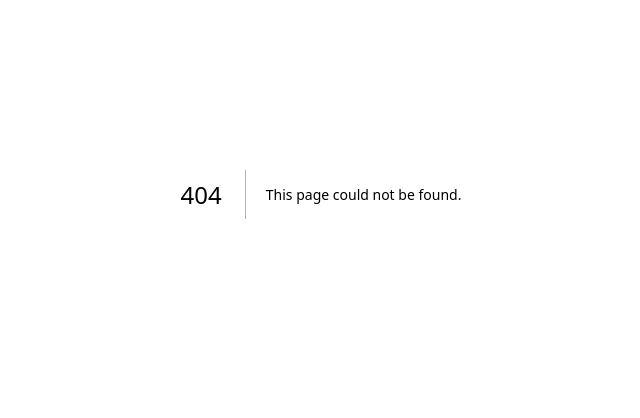
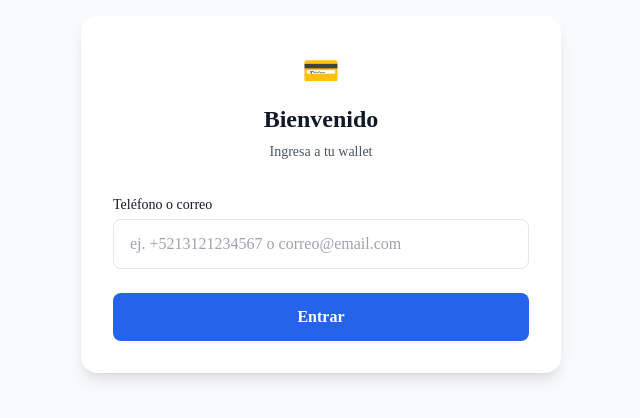
Before and after one commit to JorgeAsMoreno/wallet-app, a Next.js app: page /login in a window 1280 px wide. Before the commit this address had no page. Shown: the part 206-624 px from the top of the page, without its empty margins (319-959 px from the left). Built offline with nearby package versions, Linux system fonts and the light colour scheme.

Commit message:
feat: add login page with form validation and session handling

```diff
--- /dev/null
+++ b/src/app/(auth)/login/page.module.scss
@@ -0,0 +1,56 @@
+@use '@/styles/mixins' as *;
+
+.page {
+  min-height: 100dvh;
+  display: flex;
+  align-items: center;
+  justify-content: center;
+  padding: var(--space-4);
+  background-color: var(--color-background);
+}
+
+.card {
+  @include app-container;
+  background-color: var(--color-surface);
+  border-radius: var(--radius-xl);
+  padding: var(--space-8);
+  box-shadow: var(--shadow-lg);
+}
+
+.header {
+  text-align: center;
+  margin-bottom: var(--space-8);
+}
+
+.logo {
+  font-size: var(--text-3xl);
+  margin-bottom: var(--space-2);
+}
+
+.title {
+  font-size: var(--text-2xl);
+  font-weight: var(--font-bold);
+  color: var(--color-gray-900);
+}
+
+.subtitle {
+  font-size: var(--text-sm);
+  color: var(--color-gray-600);
+  margin-top: var(--space-1);
+}
+
+.form {
+  display: flex;
+  flex-direction: column;
+  gap: var(--space-6);
+}
+
+.errorBanner {
+  padding: var(--space-3) var(--space-4);
+  background-color: rgb(220 38 38 / 0.08);
+  border: 1px solid rgb(220 38 38 / 0.2);
+  border-radius: var(--radius-md);
+  font-size: var(--text-sm);
+  color: var(--color-error);
+  text-align: center;
+}
--- /dev/null
+++ b/src/app/(auth)/login/page.tsx
@@ -0,0 +1,57 @@
+'use client';
+
+import { useForm } from 'react-hook-form';
+import { zodResolver } from '@hookform/resolvers/zod';
+import { loginSchema, type LoginFormValues } from '@/features/auth/schema';
+import { useLogin } from '@/features/auth/hooks/useLogin';
+import { Input } from '@/components/ui/Input/Input';
+import { Button } from '@/components/ui/Button/Button';
+import styles from './page.module.scss';
+
+export default function LoginPage() {
+  const { mutate: login, isPending, isError } = useLogin();
+
+  const {
+    register,
+    handleSubmit,
+    formState: { errors },
+  } = useForm<LoginFormValues>({
+    resolver: zodResolver(loginSchema),
+  });
+
+  const onSubmit = (data: LoginFormValues) => login(data.identifier);
+
+  return (
+    <main className={styles.page}>
+      <div className={styles.card}>
+        <div className={styles.header}>
+          <div className={styles.logo}>💳</div>
+          <h1 className={styles.title}>Bienvenido</h1>
+          <p className={styles.subtitle}>Ingresa a tu wallet</p>
+        </div>
+
+        <form className={styles.form} onSubmit={handleSubmit(onSubmit)} noValidate>
+          <Input
+            id="identifier"
+            label="Teléfono o correo"
+            type="text"
+            placeholder="ej. +5213121234567 o correo@email.com"
+            autoComplete="username"
+            error={errors.identifier?.message as string}
+            {...register('identifier')}
+          />
+
+          {isError && (
+            <div className={styles.errorBanner} role="alert">
+              Error al iniciar sesión. Intenta de nuevo.
+            </div>
+          )}
+
+          <Button type="submit" isLoading={isPending}>
+            Entrar
+          </Button>
+        </form>
+      </div>
+    </main>
+  );
+}
--- /dev/null
+++ b/src/features/auth/hooks/useLogin.ts
@@ -0,0 +1,31 @@
+'use client';
+
+import { useMutation } from '@tanstack/react-query';
+import { useRouter } from 'next/navigation';
+import { httpClient } from '@/core/http/client';
+import type { LoginRequest, LoginResponse } from '@/core/api/contracts';
+import { SESSION_COOKIE, serializeSession } from '../session';
+import { useAuthStore } from '../store';
+
+async function loginRequest(identifier: string): Promise<LoginResponse> {
+  return httpClient<LoginResponse>('/api/session', {
+    method: 'POST',
+    body: JSON.stringify({ identifier } satisfies LoginRequest),
+  });
+}
+
+export function useLogin() {
+  const router = useRouter();
+  const setSession = useAuthStore((s) => s.setSession);
+
+  return useMutation({
+    mutationFn: loginRequest,
+    onSuccess: ({ session }) => {
+      // Guardar en cookie para middleware + Server Components
+      document.cookie = `${SESSION_COOKIE}=${serializeSession(session)}; path=/; max-age=${60 * 60 * 24}`;
+      // Guardar en store para Client Components
+      setSession(session);
+      router.push('/');
+    },
+  });
+}
```
